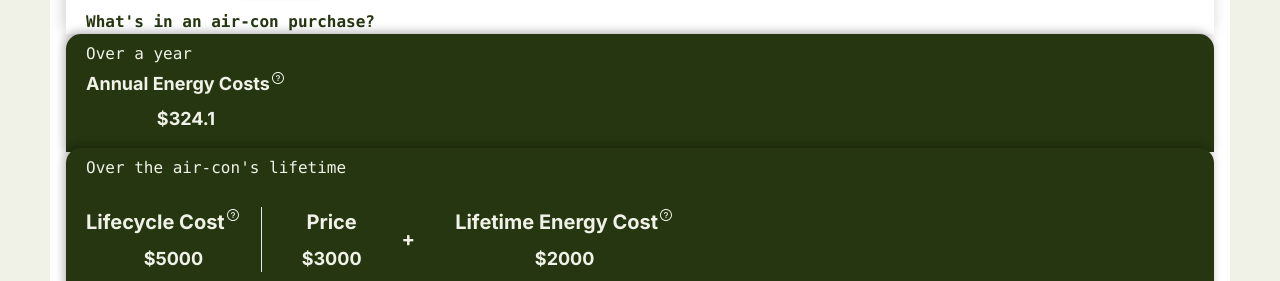
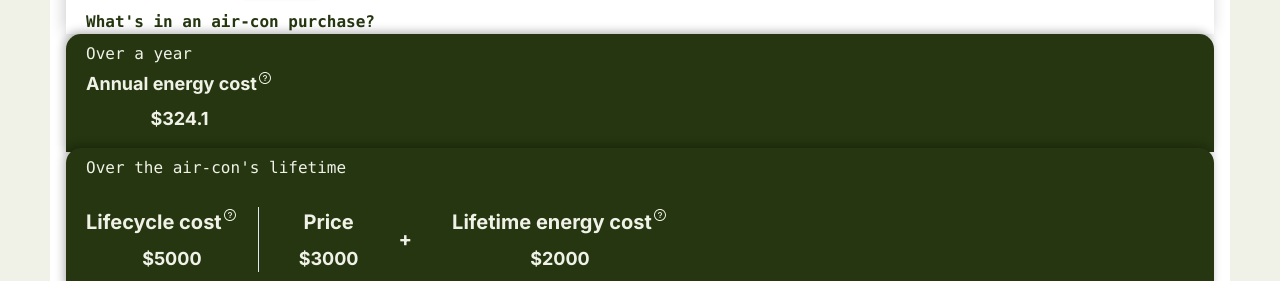
Before and after one commit to bfg-www/web, a Next.js app: page /profile/product-details/1 in a window 1280 px wide. Shown: the part 734-1015 px from the top of the page. Built offline with nearby package versions, Linux system fonts and the light colour scheme.

Commit message:
Standardise spellings

```diff
--- a/src/app/profile/favourites/page.tsx
+++ b/src/app/profile/favourites/page.tsx
@@ -209,7 +209,7 @@ function FavouritesCard({ product }: { product: Aircon }) {
         <VStack spacing={3} mt={3}>
           <VStack justifyContent="center" spacing={0}>
             <Text fontSize="sm" color="#253610">
-              Annual Energy Costs
+              Annual energy cost
             </Text>
             <Text width="auto" as="b" fontSize="sm" color="#253610">
               ${product.annualEnergyCost}
@@ -217,7 +217,7 @@ function FavouritesCard({ product }: { product: Aircon }) {
           </VStack>
           <VStack justifyContent="center" spacing={0}>
             <Text fontSize="sm" color="#253610" p={0}>
-              Lifetime Energy Cost
+              Lifetime energy cost
             </Text>
             <Text width="auto" as="b" fontSize="sm" color="#253610">
               ${product.lifespanEnergyCost}
--- a/src/app/profile/product-details/[id]/page.tsx
+++ b/src/app/profile/product-details/[id]/page.tsx
@@ -241,7 +241,7 @@ export default function Page({
             <VStack justifyContent="center">
               <Flex>
                 <Text as="b" fontSize="lg" color="#F0F1E7">
-                  Annual Energy Costs
+                  Annual energy cost
                 </Text>
                 <CustomTooltip content="To be added" color="#F0F1E7" />
               </Flex>
@@ -276,7 +276,7 @@ export default function Page({
               <VStack borderRightWidth={1}>
                 <Flex mr={5}>
                   <Text as="b" fontSize="xl" color="#F0F1E7">
-                    Lifecycle Cost
+                    Lifecycle cost
                   </Text>
                   <CustomTooltip content="To be added" color="#F0F1E7" />
                 </Flex>
@@ -311,7 +311,7 @@ export default function Page({
               <VStack>
                 <Flex>
                   <Text as="b" fontSize="xl" color="#F0F1E7" p={0}>
-                    Lifetime Energy Cost
+                    Lifetime energy cost
                   </Text>
                   <CustomTooltip content="To be added" color="#F0F1E7" />
                 </Flex>
```
